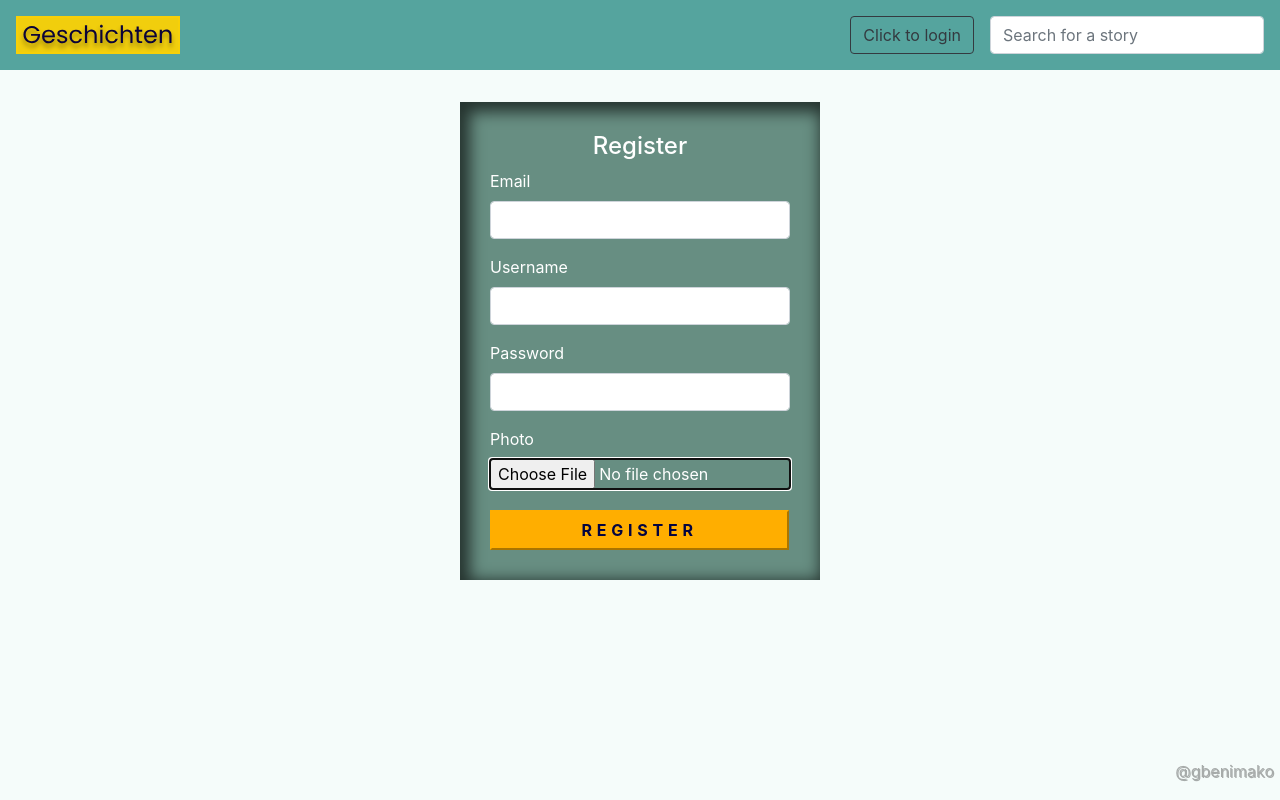
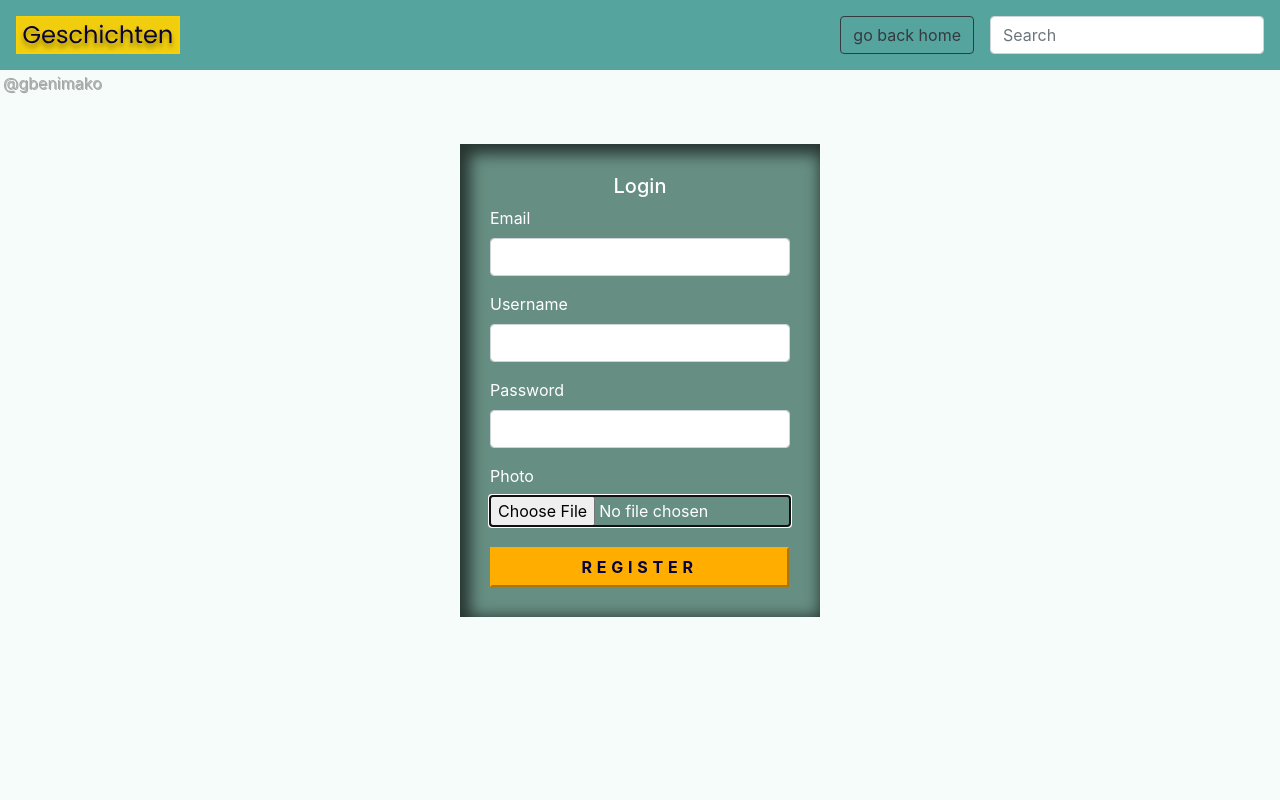
Before and after one commit to benkinase/mern-geschichten-client, a React (Create React App) app: page /signup in a window 1280 px wide. Built offline with nearby package versions, Linux system fonts and the light colour scheme; no server answers.

Commit message:
login, signup toggle implemented

```diff
--- a/src/components/Header.js
+++ b/src/components/Header.js
@@ -13,18 +13,15 @@ export default function NavbarStories() {
   const { searchStory, query } = useContext(StoryContext);
 
   $(document).ready(function () {
-    if (!user && location.pathname === "/signup") {
-      $("#logout").html("Click to login");
-    }
-    if (!user && location.pathname === "/login") {
-      $("#logout").html("Click to signup");
+    if (location.pathname === "/signup" || location.pathname === "/login") {
+      $("#logout").html("go back home");
     }
   });
 
   const guestLinks = (
     <Fragment>
       <Nav.Item>
-        <Nav.Link href="/signup" className="text-white"></Nav.Link>
+        <Nav.Link href={"/"} className="text-white"></Nav.Link>
       </Nav.Item>
     </Fragment>
   );
@@ -64,7 +61,7 @@ export default function NavbarStories() {
             className="white-bg"
             value={query}
             onChange={searchStory}
-            placeholder="Search for a story"
+            placeholder={user ? "Search for a story" : "Search"}
           />
         </Form>
       </Navbar.Collapse>
--- a/src/components/Stories.js
+++ b/src/components/Stories.js
@@ -32,7 +32,6 @@ const StoriesContainer = styled.div`
     grid-template-columns: repeat(3, 1fr);
     grid-column-gap: 1rem;
     grid-row-gap: 1rem;
-    margin-bottom: 1rem;
   }
   @media screen and (max-width: 1000px) {
     .stories {
@@ -46,5 +45,6 @@ const StoriesContainer = styled.div`
     display: grid;
     grid-template-columns: 1fr;
     place-items: center;
+    padding-bottom:2rem;
   }
 `;
--- /dev/null
+++ b/src/helpers/StyledLink.js
@@ -0,0 +1,14 @@
+import React, { Component } from "react";
+import { Link } from "react-router-dom";
+import styled from "styled-components";
+
+const StyledLink = styled(Link)`
+  text-decoration: none;
+  color: white !important;
+  transition: var(--mainTransition);
+  &:hover {
+    text-decoration: none;
+    color: yellowgreen !important;
+  }
+`;
+export default (props) => <StyledLink {...props} />;
--- a/src/index.css
+++ b/src/index.css
@@ -4,7 +4,7 @@
   --mainBlue: #170f8b;
   --veryBlue: #030440;
   --veryGreen: #083208;
-  --mainWhite: rgb(245, 252, 250);
+  --mainWhite: #f5fcfa;
   --storyWhite: #ffffff;
   --mainDark: #232528;
   --mainYellow: #ffae00;
@@ -19,22 +19,22 @@
   --profileColor: #04044f;
   --formBg: #678e82;
   --navbar: #55a49e;
-  --detailsBg: #ebf3f3;
+  --detailsBg: #d3e7e7;
 }
 ::selection {
   color: var(--lightRed);
 }
+
 body {
   padding: 0;
   margin: 0;
-  box-sizing: border-box;
   font-family: -apple-system, BlinkMacSystemFont, "Segoe UI", "Roboto", "Oxygen",
     "Ubuntu", "Cantarell", "Fira Sans", "Droid Sans", "Helvetica Neue",
     sans-serif;
 }
 .app {
-  height: 100vh;
-  background-color: var(--mainWhite);
+  min-height: 100vh;
+  background: var(--mainWhite);
 }
 .navbar {
   background: var(--navbar);
@@ -63,7 +63,7 @@ body {
   font-family: "Poppins", sans-serif !important;
 }
 .bold-text {
-  color: var(--Blue);
+  color: var(--veryBlue);
   font-weight: 500;
 }
 .light-blue {
--- a/src/pages/Details.js
+++ b/src/pages/Details.js
@@ -45,7 +45,7 @@ export default function Story(props) {
   return (
     <SingleStory className="container mt-5">
       {loading ? (
-        <Spinner title=" Page loading" />
+        <Spinner title="loading..." />
       ) : (
         <>
           <div className="row mx-auto ">
@@ -137,7 +137,7 @@ const SingleStory = styled.div`
   }
 
   .comment-form textarea {
-    background-color: #eff5f5;
+    background-color: white;
     color: purple;
   }
 
--- a/src/pages/Login.js
+++ b/src/pages/Login.js
@@ -1,11 +1,14 @@
 import React, { useState } from "react";
-import { useHistory } from "react-router-dom";
+import $ from "jquery";
+import { useHistory, useLocation, Link } from "react-router-dom";
 import { Form } from "react-bootstrap";
 import styled from "styled-components/macro";
 import { AuthContext } from "../contexts/AuthContext";
+import StyledLink from "../helpers/StyledLink";
 
 export default function Login() {
   let history = useHistory();
+  let location = useLocation();
   const { loginUser, error, loading, user } = React.useContext(AuthContext);
 
   const [email, setEmail] = useState("");
@@ -26,11 +29,24 @@ export default function Login() {
     loginUser(loginDetails);
   };
 
+  $(document).ready(function () {
+    if (location.pathname === "/login") {
+      $(".login").html("Signup");
+    }
+  });
+
   return (
     <LoginContainer>
       <div className="form mt-3 container">
         <form onSubmit={handleSubmit}>
-          <h4 className="text-center">Login</h4>
+          <h5 className="switch">
+            <StyledLink
+              to={location.pathname === "/login" ? "/signup" : ""}
+              className="text-center login"
+            >
+              Login
+            </StyledLink>
+          </h5>
           {loading && <div>Loading...</div>}
           {error && <div className="yellow-text">{error}</div>}
           <Form.Group controlId="email" bssize="large">
@@ -68,4 +84,8 @@ const LoginContainer = styled.div`
     background: var(--formBg);
     color: white;
   }
+
+  .switch {
+    text-align: center;
+  }
 `;
--- a/src/pages/Profile.js
+++ b/src/pages/Profile.js
@@ -286,7 +286,7 @@ export default function Profile() {
 
                 <span className="profile-search">
                   <div className="btn btn-outline-secondary mt-1 ">
-                    {`Hallo ${user?.username}`}
+                    {`Hallo, ${user?.username}`}
                   </div>
                 </span>
               </div>
--- a/src/pages/Signature.js
+++ b/src/pages/Signature.js
@@ -4,16 +4,15 @@ import styled from "styled-components";
 export default function Signature() {
   return (
     <SignContainer>
-      <p className="signature ">@gbenimako</p>
+      <p className="signature">@gbenimako</p>
     </SignContainer>
   );
 }
 
 const SignContainer = styled.div`
-  position: absolute;
+  position: sticky;
   right: 3px;
   bottom: 0px;
-  background-color: transparent;
   padding: 1px 3px;
   text-shadow: -1px -1px 0px rgba(255, 255, 255, 0.3),
     1px 1px 0px rgba(0, 0, 0, 0.8);
--- a/src/pages/Signup.js
+++ b/src/pages/Signup.js
@@ -1,9 +1,13 @@
 import React, { useState } from "react";
+import $ from "jquery";
+import { useLocation, Link } from "react-router-dom";
 import { Form } from "react-bootstrap";
 import styled from "styled-components/macro";
 import { AuthContext } from "../contexts/AuthContext";
+import StyledLink from "../helpers/StyledLink";
 
 export default function Login(props) {
+  let location = useLocation();
   const { register, loading, error, user, msg } = React.useContext(AuthContext);
   const [err, setErr] = useState();
   const [newUser, setNewUser] = React.useState({
@@ -90,12 +94,25 @@ export default function Login(props) {
     setNewUser({ ...newUser, [name]: value });
   };
 
+  $(document).ready(function () {
+    if (location.pathname === "/signup") {
+      $(".signup").html("Login");
+    }
+  });
+
   return (
     <SignupContainer>
       <div className="form-container">
         <Form onSubmit={handleSubmit}>
           {err && <span className="text-danger">{err}</span>}
-          <h4 className="text-center">Register</h4>
+          <h5 className="switch">
+            <StyledLink
+              to={location.pathname === "/signup" ? "/login" : ""}
+              className="text-center signup"
+            >
+              Login
+            </StyledLink>
+          </h5>
           {loading && <div>Loading...</div>}
           {error && <div className="yellow-text">{error}</div>}
           <Form.Group controlId="email" bssize="large">
@@ -154,6 +171,9 @@ const SignupContainer = styled.div`
     background: var(--formBg);
     color: white;
   }
+  .switch {
+    text-align: center;
+  }
 
   }
 `;
```
